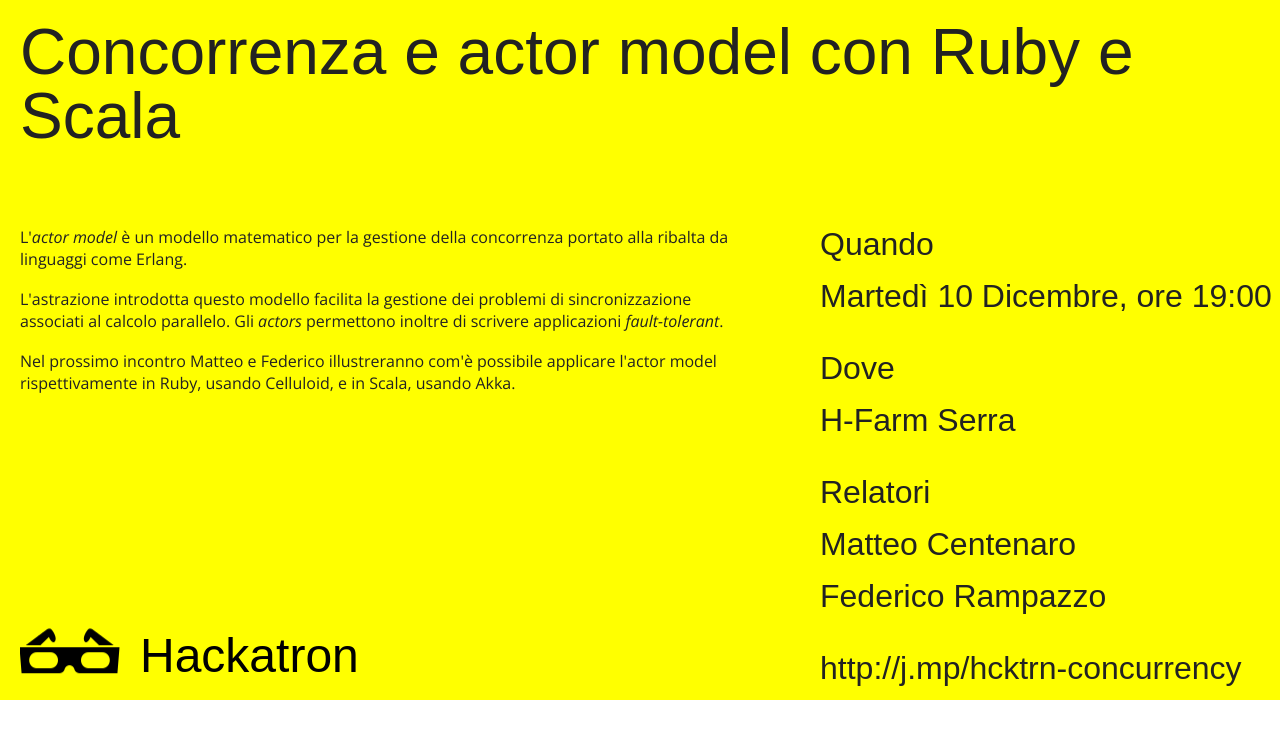
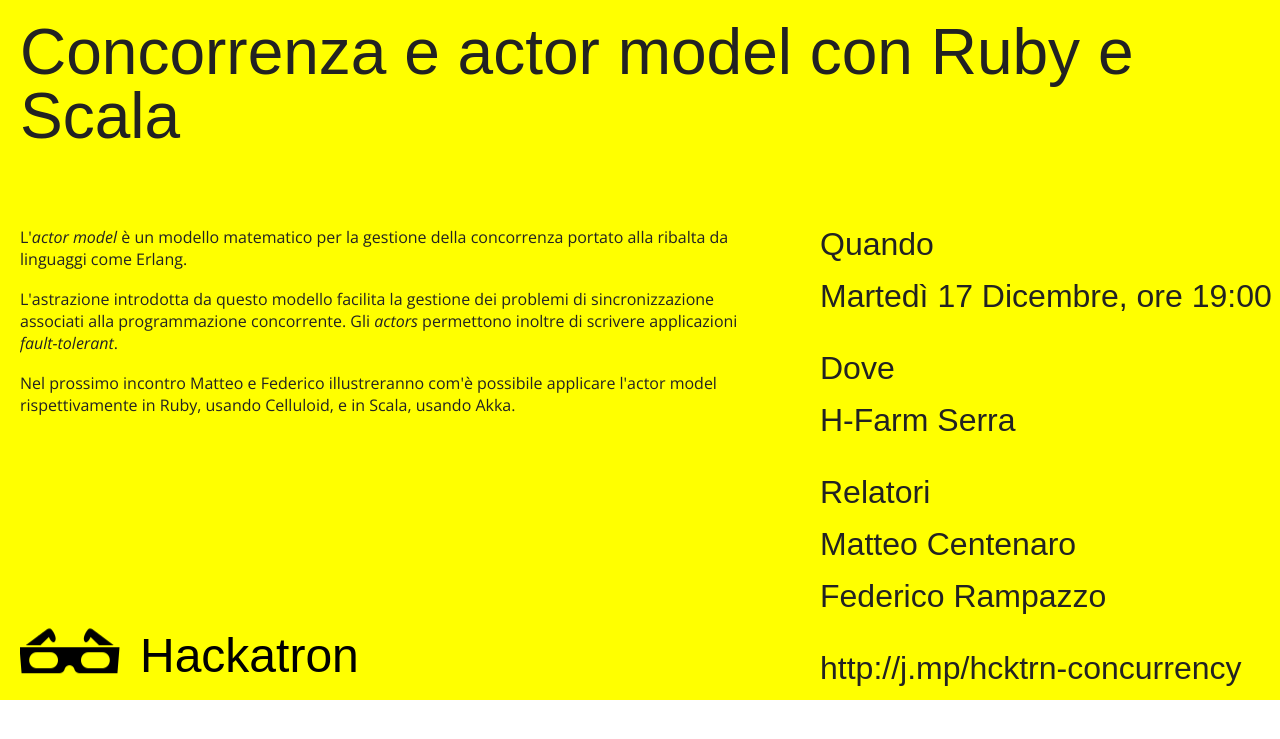
Before and after one commit to hackatron/hackatron.github.io, a Jekyll site: the page built from banners/2013-12-17-concurrency.html, in a window 1280 px wide. Shown: the top 739 px of the page. Built offline with Jekyll 4.4.1, drawn with Linux system fonts in a browser that asks for light colours; some web fonts are replaced; Markdown is read by kramdown in place of the engine named in the settings.

Commit message:
Update meeting about concurrency date

```diff
--- a/banners/2013-12-10-concurrency.html
+++ b/banners/2013-12-17-concurrency.html
@@ -15,7 +15,7 @@
           L'<em>actor model</em> è un modello matematico per la gestione della concorrenza portato alla ribalta da linguaggi come Erlang.
         </p>
         <p>
-          L'astrazione introdotta questo modello facilita la gestione dei problemi di sincronizzazione associati al calcolo parallelo. Gli <em>actors</em> permettono inoltre di scrivere applicazioni <em>fault-tolerant</em>.
+          L'astrazione introdotta da questo modello facilita la gestione dei problemi di sincronizzazione associati alla programmazione concorrente. Gli <em>actors</em> permettono inoltre di scrivere applicazioni <em>fault-tolerant</em>.
         </p>
         <p>
           Nel prossimo incontro Matteo e Federico illustreranno com'è possibile applicare l'actor model rispettivamente in Ruby, usando Celluloid, e in Scala, usando Akka.
@@ -25,7 +25,7 @@
       <div class="right">
         <div id="when">
           <h2>Quando</h2>
-          <h2>Martedì 10 Dicembre, ore 19:00</h2>
+          <h2>Martedì 17 Dicembre, ore 19:00</h2>
         </div>
 
         <div id="where">
--- a/banners/index.html
+++ b/banners/index.html
@@ -1,7 +1,7 @@
 <!DOCTYPE html>
 <html lang="en">
 <head>
-  <meta http-equiv="refresh" content="0; url=/banners/2013-12-10-concurrency.html">
+  <meta http-equiv="refresh" content="0; url=/banners/2013-12-17-concurrency.html">
 </head>
 
 <body>
```
